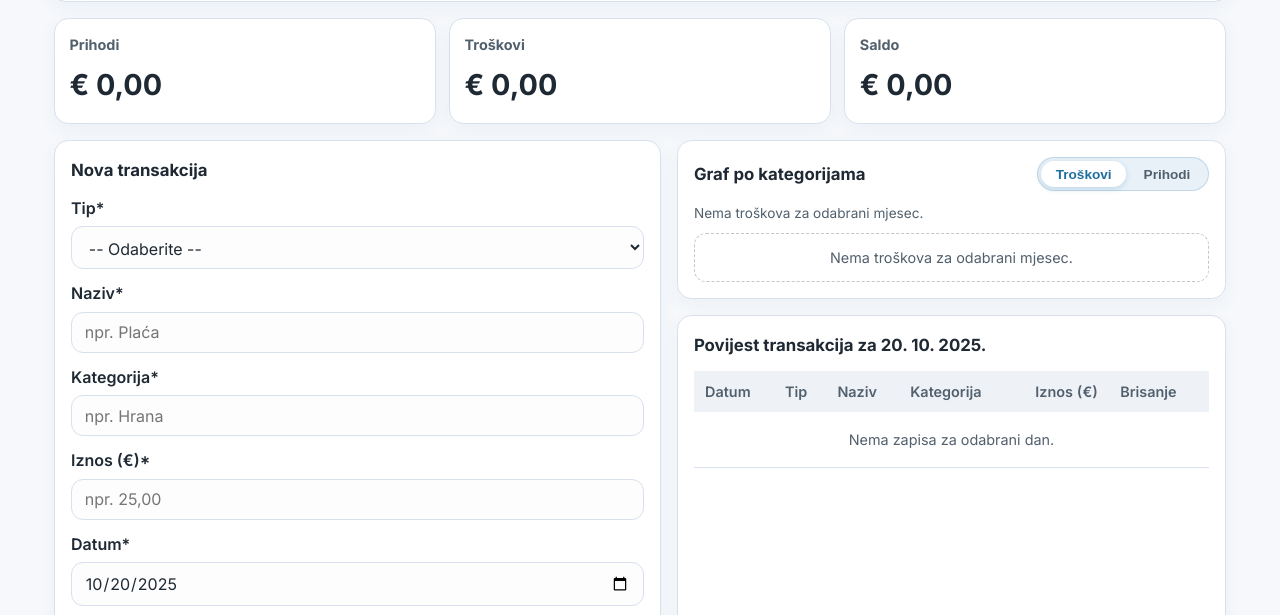
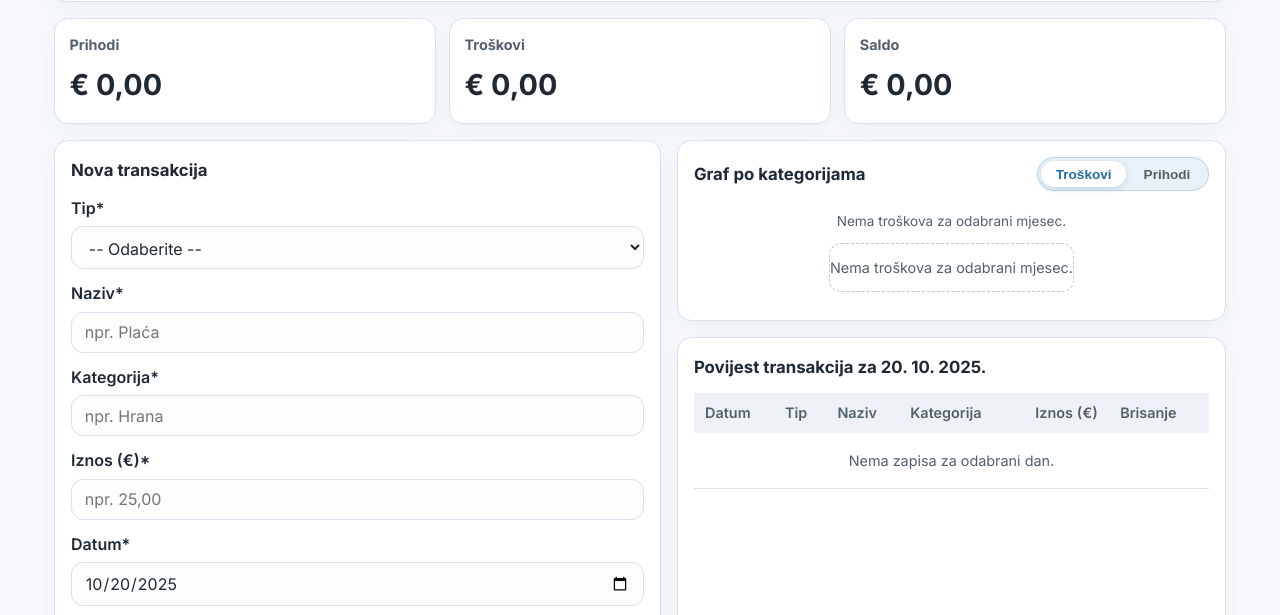
Before and after one commit to Le10n/Projekti-2025, a plain HTML site: page index.html in a window 1280 px wide. Shown: the part 132-747 px from the top of the page. Drawn offline with nearby package versions, Linux system fonts and the light colour scheme.

Commit message:
Tighten chart layout

```diff
--- a/assets/css/styles.css
+++ b/assets/css/styles.css
@@ -327,14 +327,20 @@ textarea:focus {
 .chart-area {
     display: flex;
     flex-direction: column;
-    gap: 0.5rem;
+    align-items: center;
+    justify-content: center;
+    gap: 0.6rem;
     min-height: 0;
+    padding: 0.5rem 0.25rem 0.75rem;
+    text-align: center;
 }
 
 .chart-area canvas {
     width: 100%;
-    height: 180px;
+    max-width: 240px;
+    height: 210px;
     display: block;
+    margin: 0 auto;
 }
 
 .chart-description {
--- a/assets/js/app.js
+++ b/assets/js/app.js
@@ -384,20 +384,28 @@ function renderCategoryChart(data, activeMonth, chartType) {
             responsive: true,
             maintainAspectRatio: false,
             layout: {
-                padding: 8
+                padding: {
+                    top: 4,
+                    right: 4,
+                    bottom: 4,
+                    left: 4
+                }
             },
             plugins: {
                 legend: {
-                    position: 'right',
+                    position: 'bottom',
                     align: 'center',
                     labels: {
-                        boxWidth: 12,
-                        boxHeight: 12,
-                        padding: 12,
+                        usePointStyle: true,
+                        pointStyle: 'circle',
+                        boxWidth: 10,
+                        boxHeight: 10,
+                        padding: 10,
                         font: {
                             family: getComputedStyle(document.body).fontFamily,
                             size: 11
-                        }
+                        },
+                        color: getComputedStyle(document.body).getPropertyValue('--color-text-light')?.trim() || '#52606d'
                     }
                 },
                 tooltip: {
@@ -411,7 +419,7 @@ function renderCategoryChart(data, activeMonth, chartType) {
                     }
                 }
             },
-            cutout: '58%'
+            cutout: '60%'
         }
     });
 }
```
